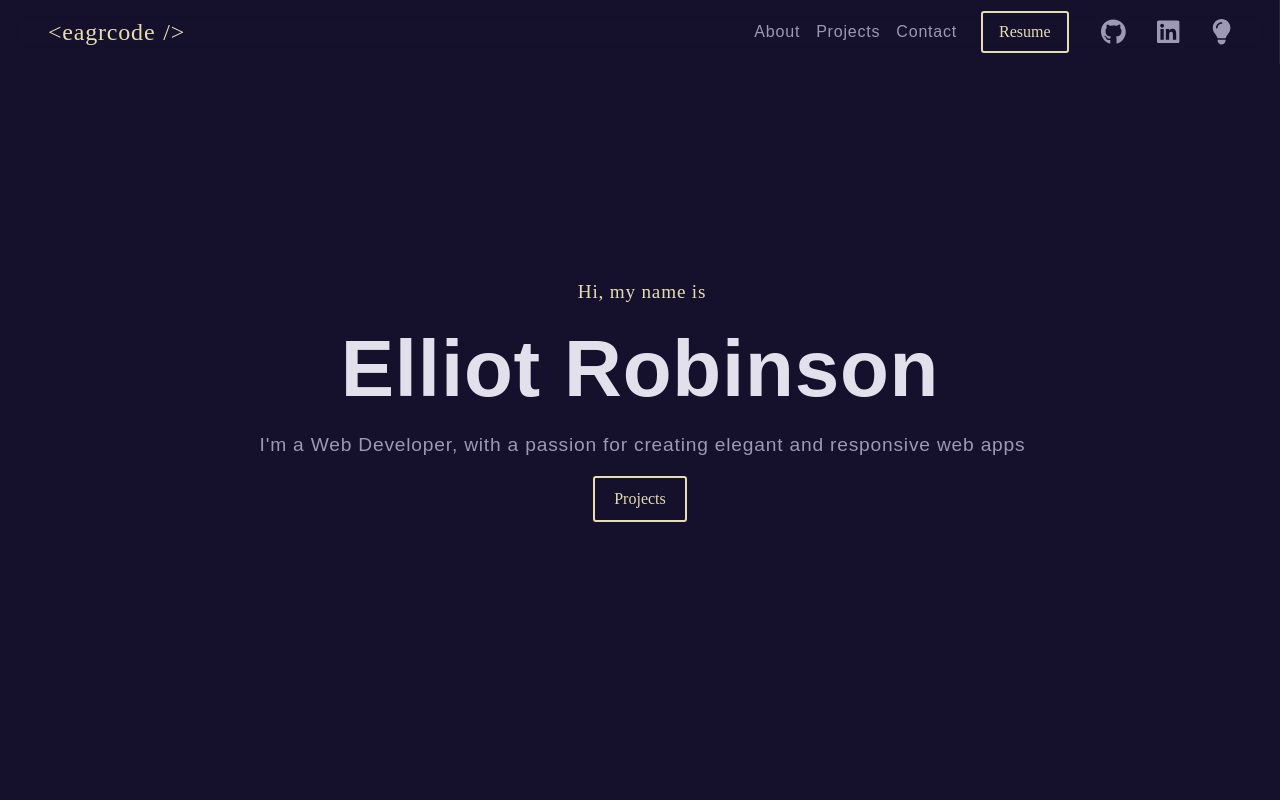
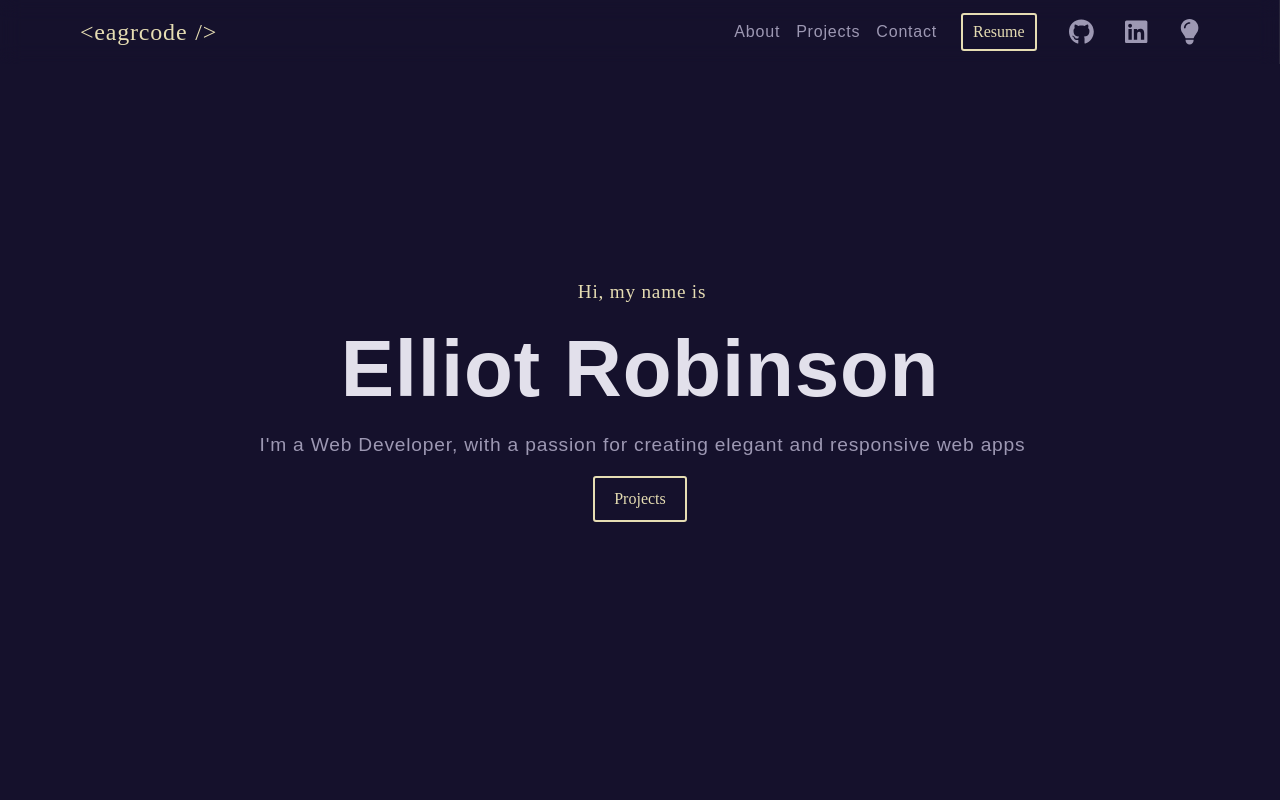
Before and after one commit to eagrcode/eagrcode-dev, a Next.js app: page / in a window 1280 px wide. Shown: the top 800 px of the page. Built offline with nearby package versions, Linux system fonts and the light colour scheme; a web font is replaced by a local one.

Commit message:
general style tweaks

```diff
--- a/src/components/Hero/Hero.module.scss
+++ b/src/components/Hero/Hero.module.scss
@@ -5,6 +5,10 @@
   align-items: center;
   // height: calc(100svh - var(--nav-height));
   height: 100svh;
+
+  @media (min-width: 900px) {
+    height: 100vh;
+  }
 }
 
 .hero {
--- a/src/components/Hero/HeroBtn/HeroBtn.module.scss
+++ b/src/components/Hero/HeroBtn/HeroBtn.module.scss
@@ -8,7 +8,6 @@
   background-color: transparent;
   padding: 12px 1.2rem;
   border-radius: 3px;
-  transition: all 0.9s;
 
   &.dark {
     border: solid 2px var(--accent-color-dark);
--- a/src/components/Layout/Layout.module.scss
+++ b/src/components/Layout/Layout.module.scss
@@ -15,6 +15,8 @@
   flex-direction: column;
   padding: 0 1rem;
 
+  transition: ease-in-out 0.2s;
+
   &.dark {
     background-color: var(--background-color-dark);
   }
@@ -26,4 +28,8 @@
   @media (min-width: 900px) {
     padding: 0 3rem;
   }
+
+  @media (min-width: 1200px) {
+    padding: 0 5rem;
+  }
 }
--- a/src/components/Navbar/Navbar.module.scss
+++ b/src/components/Navbar/Navbar.module.scss
@@ -40,6 +40,10 @@
 
   @media (min-width: 900px) {
     padding: 0 3rem;
+  }
+
+  @media (min-width: 1200px) {
+    padding: 0 5rem;
   }
 }
 
--- a/src/components/Projects/ProjectCard/ProjectCard.module.scss
+++ b/src/components/Projects/ProjectCard/ProjectCard.module.scss
@@ -48,6 +48,7 @@
 
   img {
     scroll-snap-align: start;
+    border-radius: 8px;
   }
 
   &.scrollRight {
--- a/src/components/Projects/Projects.module.scss
+++ b/src/components/Projects/Projects.module.scss
@@ -35,4 +35,8 @@
   height: 1px;
   background-color: rgba(190, 190, 190, 0.1);
   justify-self: center;
+
+  @media (min-width: 1200px) {
+    display: none;
+  }
 }
--- a/src/components/ResumeBtn/ResumeBtn.module.scss
+++ b/src/components/ResumeBtn/ResumeBtn.module.scss
@@ -7,9 +7,8 @@
 
   font-size: 1rem;
   background-color: transparent;
-  padding: 10px 1rem;
+  padding: 8px 10px;
   border-radius: 3px;
-  transition: all 0.9s;
 
   // @media (min-width: 900px) {
   //   position: fixed;
```
